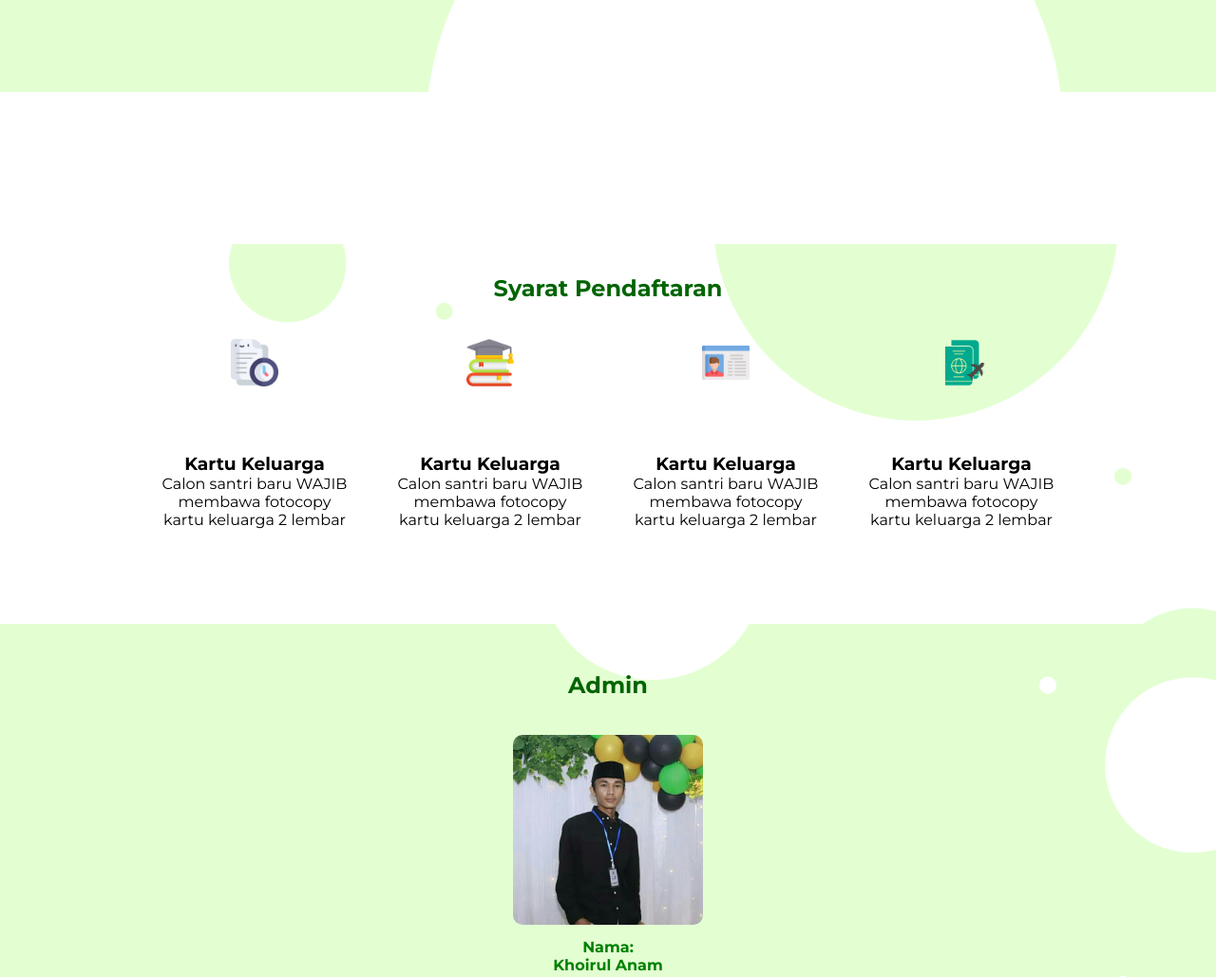
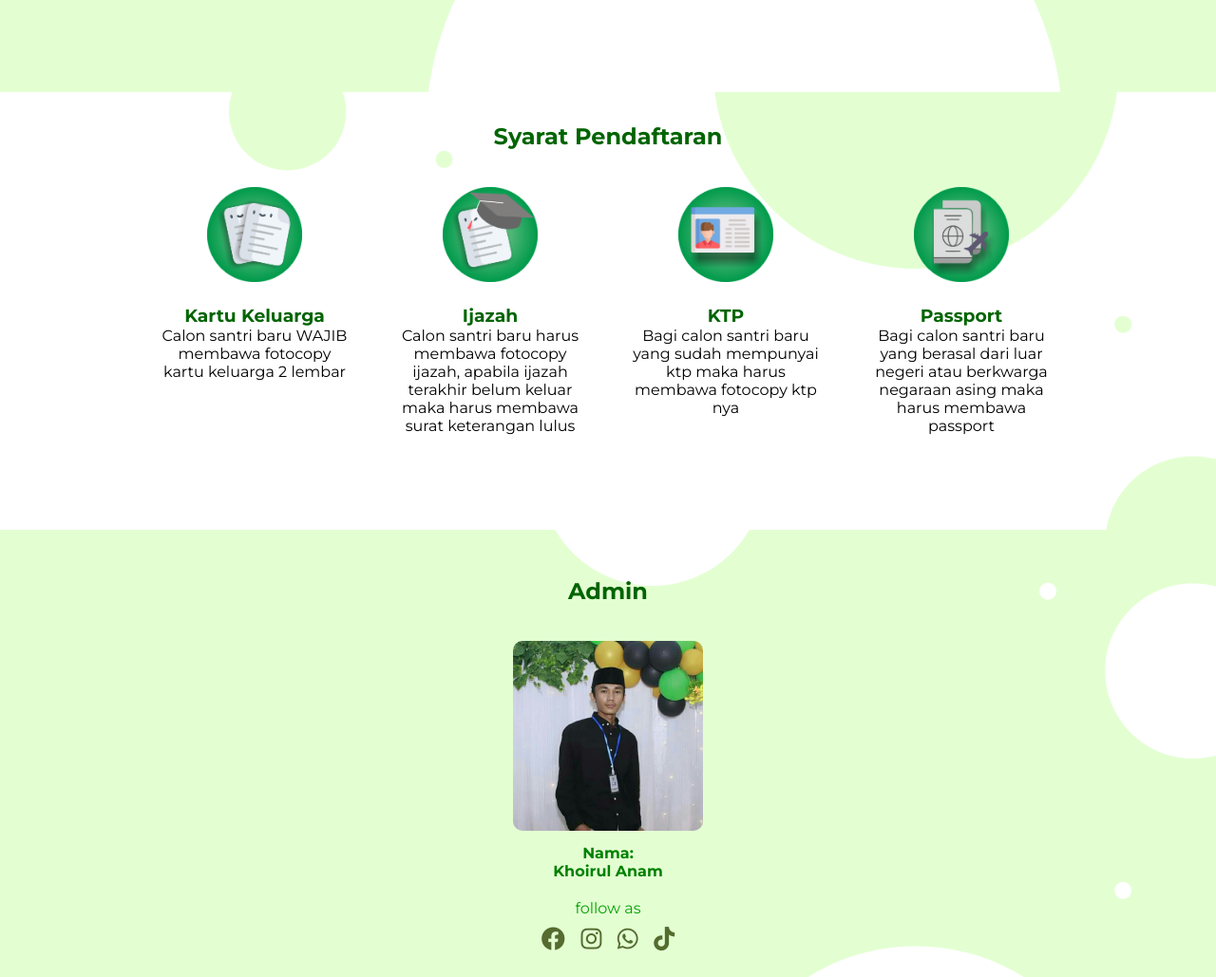
Before and after one commit to anamtafany/WebDasar, a plain HTML site: page index.html in a window 1280 px wide. Shown: the part 1816-2845 px from the top of the page at 95% size. Drawn offline with Linux system fonts and the light colour scheme; a web font is replaced by a local one.

Commit message:
mengganti icon syarat dan memperbaiki margin

```diff
--- a/index.html
+++ b/index.html
@@ -121,7 +121,7 @@
                 <div class="syarat1">
                   <div class="box1">
                     <div class="syarat-img">
-                      <img src="img/icon/test.png" alt="logo kk" />
+                      <img src="./img/icon-kk.png" alt="logo kk" />
                     </div>
                   </div>
                   <div class="syarat-content">
@@ -135,42 +135,43 @@
                 <div class="syarat2">
                   <div class="box1">
                     <div class="syarat-img">
-                      <img src="img/icon/education.png" alt="logo kk" />
+                      <img src="./img/icon-ijazah.png" alt="logo kk" />
                     </div>
                   </div>
                   <div class="syarat-content">
-                    <h3 class="title-syarat">Kartu Keluarga</h3>
+                    <h3 class="title-syarat">Ijazah</h3>
                     <p>
-                      Calon santri baru WAJIB membawa fotocopy kartu keluarga 2
-                      lembar
+                      Calon santri baru harus membawa fotocopy ijazah, apabila
+                      ijazah terakhir belum keluar maka harus membawa surat
+                      keterangan lulus
                     </p>
                   </div>
                 </div>
                 <div class="syarat3">
                   <div class="box1">
                     <div class="syarat-img">
-                      <img src="img/icon/card.png" alt="logo kk" />
+                      <img src="./img/icon-ktp.png" alt="logo kk" />
                     </div>
                   </div>
                   <div class="syarat-content">
-                    <h3 class="title-syarat">Kartu Keluarga</h3>
+                    <h3 class="title-syarat">KTP</h3>
                     <p>
-                      Calon santri baru WAJIB membawa fotocopy kartu keluarga 2
-                      lembar
+                      Bagi calon santri baru yang sudah mempunyai ktp maka harus
+                      membawa fotocopy ktp nya
                     </p>
                   </div>
                 </div>
                 <div class="syarat4">
                   <div class="box1">
                     <div class="syarat-img">
-                      <img src="img/icon/passport.png" alt="logo kk" />
+                      <img src="./img/icon-passport.png" alt="logo kk" />
                     </div>
                   </div>
                   <div class="syarat-content">
-                    <h3 class="title-syarat">Kartu Keluarga</h3>
+                    <h3 class="title-syarat">Passport</h3>
                     <p>
-                      Calon santri baru WAJIB membawa fotocopy kartu keluarga 2
-                      lembar
+                      Bagi calon santri baru yang berasal dari luar negeri atau
+                      berkwarga negaraan asing maka harus membawa passport
                     </p>
                   </div>
                 </div>
--- a/style.css
+++ b/style.css
@@ -125,8 +125,18 @@ button{
   margin-top: 20px;
 }
 
+button:hover {
+  background-color: green;
+  transition: 1s;
+}
+
 button a {
   color: white;
+}
+
+button a:hover {
+  color: aliceblue;
+  transition: 1s;
 }
 
   @media screen and (max-width: 985px){
@@ -315,6 +325,13 @@ color: darkgreen;
     background-size: cover;
     background-color: aliceblue;
 }
+.article2 {
+  text-align: center;
+  display: flex;
+  flex-direction: column;
+  justify-content: center;
+  align-items: center;
+}
 
 @media screen and (max-width: 1024px) {
   .bg-article2 {
@@ -322,6 +339,14 @@ color: darkgreen;
     background-size: cover;
     background-color: aliceblue;
 }
+.article2 {
+  text-align: center;
+  display: flex;
+  flex-direction: column;
+  justify-content: center;
+  align-items: center;
+}
+
   .syarat {
     flex-direction: column;
 
@@ -333,8 +358,11 @@ color: darkgreen;
 
 }
 
+h3 {
+  color: darkgreen;
+}
+
 .judul-syarat h2 {
-  margin-top: 10rem;
   padding-top: 2rem;
 }
 .syarat {
@@ -342,7 +370,7 @@ color: darkgreen;
   text-align: center;
   display: flex;
   gap: 3rem;
-  align-items: center;
+  align-items:flex-start;
   justify-content: center;
 }
 
@@ -371,12 +399,12 @@ color: darkgreen;
   display: block;
 }
 
-.box1 {
+.box1 img {
   width: 100px;
   height: 100px;
-  border-radius: 100px;
+  /* border-radius: 100px;
   margin: auto;
-  display: block;
+  display: block; */
   /* background-color: rgb(213, 85, 175); */
 }
 
@@ -424,6 +452,11 @@ aside .box-aside .box-admin img {
   margin: 30px 0 10px 0;
 }
 
+aside .box-aside .box-admin img:hover {
+
+transform: scale(1.1);
+transition: 1s;
+}
 .nama {
   color: green;
 }
@@ -469,8 +502,7 @@ transition: 1s;
 .copyright {
   text-align: center;
   width: 100%;
-  padding: 50px 0 50px 0;
-  margin-top: 5px;
+  padding: 40px 0 40px 0;
 }
   /* AKHIR FOOTER */
 
@@ -537,11 +569,13 @@ order: -1;
 
 }
 
+
+
 /* AKHIR UKURAN TABLET */
 
 
 /* AWAL UKURAN MOBILE */
-@media screen and (max-width: 425px) {
+@media screen and (max-width: 426px) {
 
 
   .navigasi {
```
Also changed, not shown: img/icon-ijazah.png (added), img/icon-kk.png (added), img/icon-ktp.png (added), img/icon-passport.png (added).
